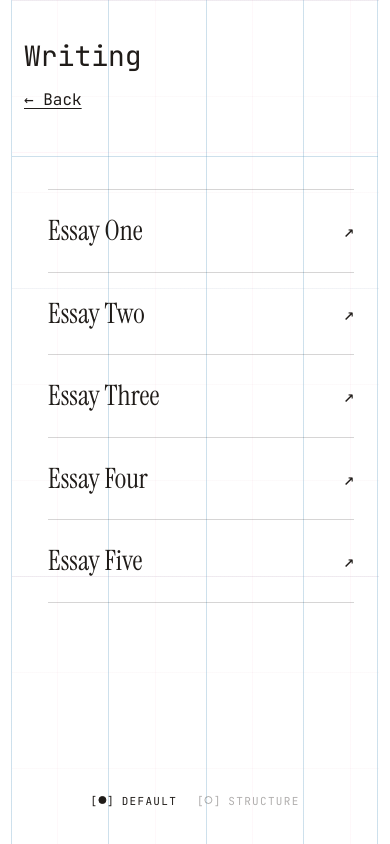
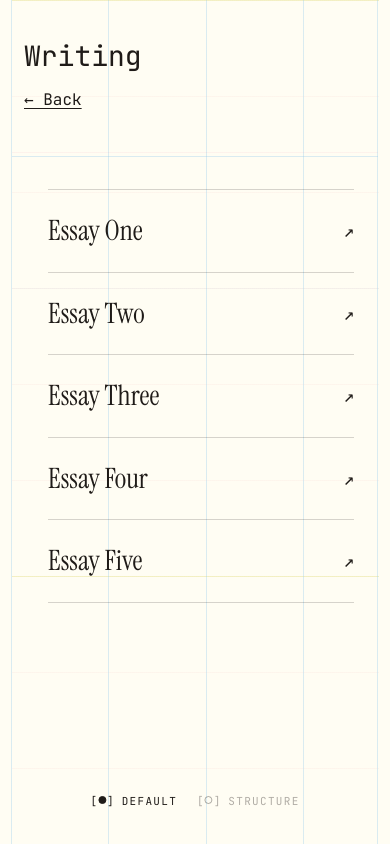
Before and after one commit to elliekimdesign/seohyeonkimkenny, a plain HTML site: page writing.html in a window 390 px wide. Drawn offline with Linux system fonts and the light colour scheme; a web font is replaced by a local one.

Commit message:
Refine grid palette + lemony cream background
- ::selection: sky-accent tint, site-wide
- Grid verticals: remove hot pink, replace with soft baby pink (3 lines)
- Grid horizontals: add bright lemon-yellow accent (288px repeat) on top of baby pink (96px)
- Tune opacities for calmer, tartan-like color mix (yellow 0.20, baby pink 0.35–0.40)
- Background --bg: pure white → #fffdf3 (lemony cream) site-wide

Co-Authored-By: Claude Opus 4.7 (1M context) <noreply@anthropic.com>

```diff
--- a/style.css
+++ b/style.css
@@ -2,7 +2,7 @@
 * { box-sizing: border-box; margin: 0; padding: 0; }
 
 :root {
-  --bg: #ffffff;
+  --bg: #fffdf3;
   --ink: #1f1b18;
   --muted: #b3b3b3;
   --accent: #6ea5c8;
@@ -10,13 +10,23 @@
   --line-soft: rgba(0, 0, 0, 0.015);
   --check-tint: rgba(0, 0, 0, 0.01);
   --line-pink: rgba(230, 75, 130, 0.14);
-  --line-sky: rgba(110, 165, 200, 0.34);
+  --line-sky: rgba(140, 200, 235, 0.32);
   --mono: 'JetBrains Mono', ui-monospace, Menlo, monospace;
   --serif: 'Instrument Serif', Georgia, serif;
   --display: 'Boldonse', 'JetBrains Mono', monospace;
 
   --content-width: 840px;
   --col-gap: 0px;
+}
+
+/* Text selection — sky accent tint, site-wide */
+::selection {
+  background: rgba(110, 165, 200, 0.45);
+  color: var(--ink);
+}
+::-moz-selection {
+  background: rgba(110, 165, 200, 0.45);
+  color: var(--ink);
 }
 
 html, body {
@@ -50,11 +60,11 @@ body {
     /* 2. PINK side verticals — 24px to the left of each inner sky pillar. 3 different dusty tones for tartan check pattern. */
     linear-gradient(to right,
       /* warm dusty rose */
-      transparent calc(27.25% - 25px), rgba(210, 135, 145, 0.09) calc(27.25% - 25px), rgba(210, 135, 145, 0.09) calc(27.25% - 24px), transparent calc(27.25% - 24px),
-      /* deeper dusty mauve */
-      transparent calc(51.5% - 25px),  rgba(190, 115, 140, 0.11) calc(51.5% - 25px),  rgba(190, 115, 140, 0.11) calc(51.5% - 24px),  transparent calc(51.5% - 24px),
-      /* cool dusty pink */
-      transparent calc(75.75% - 25px), rgba(200, 130, 160, 0.08) calc(75.75% - 25px), rgba(200, 130, 160, 0.08) calc(75.75% - 24px), transparent calc(75.75% - 24px)),
+      transparent calc(27.25% - 25px), rgba(245, 200, 200, 0.35) calc(27.25% - 25px), rgba(245, 200, 200, 0.35) calc(27.25% - 24px), transparent calc(27.25% - 24px),
+      /* bright yellow */
+      transparent calc(51.5% - 25px),  rgba(245, 200, 200, 0.35) calc(51.5% - 25px),  rgba(245, 200, 200, 0.35) calc(51.5% - 24px),  transparent calc(51.5% - 24px),
+      /* bright yellow */
+      transparent calc(75.75% - 25px), rgba(245, 200, 200, 0.35) calc(75.75% - 25px), rgba(245, 200, 200, 0.35) calc(75.75% - 24px), transparent calc(75.75% - 24px)),
     /* 4. SKY verticals at 3 / 27.25 / 51.5 / 75.75 / 100 — 4 equal columns of 24.25% each */
     linear-gradient(to right,
       transparent calc(3% - 1px),     var(--line-sky) calc(3% - 1px),     var(--line-sky) 3%,     transparent 3%,
@@ -64,15 +74,12 @@ body {
       transparent calc(100% - 1px),   var(--line-sky) calc(100% - 1px),   var(--line-sky) 100%,   transparent 100%),
     /* 4b. PINK verticals: each sits 96px (≈11.43%) to the left of a sky line for square check pattern */
     linear-gradient(to right,
-      transparent calc(15.82% - 1px), rgba(230, 75, 130, 0.09) calc(15.82% - 1px), rgba(230, 75, 130, 0.09) 15.82%, transparent 15.82%,
-      transparent calc(40.07% - 1px), rgba(230, 75, 130, 0.09) calc(40.07% - 1px), rgba(230, 75, 130, 0.09) 40.07%, transparent 40.07%,
-      transparent calc(64.32% - 1px), rgba(230, 75, 130, 0.09) calc(64.32% - 1px), rgba(230, 75, 130, 0.09) 64.32%, transparent 64.32%,
-      transparent calc(88.57% - 1px), rgba(230, 75, 130, 0.09) calc(88.57% - 1px), rgba(230, 75, 130, 0.09) 88.57%, transparent 88.57%),
-    /* 5. horizontal lines, every 96px — warm pink-tinted neutral, starting from sky line at 3% */
-    linear-gradient(to bottom, rgba(180, 90, 110, 0.05) 1px, transparent 1px),
-    /* 6. horizontal SKY accent (removed — was creating an unwanted thick line) */
-    linear-gradient(to bottom, transparent 1px, transparent 1px),
-    /* 7. horizontal PINK accent (removed — was creating an unwanted thick line) */
+      transparent 0, transparent 100%),
+    /* 5. horizontal lines, every 96px — soft baby pink */
+    linear-gradient(to bottom, rgba(245, 200, 200, 0.20) 1px, transparent 1px),
+    /* 6. horizontal LEMON YELLOW accent — 288px repeat */
+    linear-gradient(to bottom, rgba(255, 250, 0, 0.20) 1px, transparent 1px),
+    /* 7. horizontal accent slot (empty) */
     linear-gradient(to bottom, transparent 1px, transparent 1px);
 
   background-size:
@@ -438,9 +445,9 @@ body.structure-mode .grid-bg {
   background-image:
     /* 2. PINK side verticals — 24px to the left of each inner sky pillar (dusty tones) */
     linear-gradient(to right,
-      transparent calc(27.25% - 25px), rgba(210, 135, 145, 0.11) calc(27.25% - 25px), rgba(210, 135, 145, 0.11) calc(27.25% - 24px), transparent calc(27.25% - 24px),
-      transparent calc(51.5% - 25px),  rgba(190, 115, 140, 0.13) calc(51.5% - 25px),  rgba(190, 115, 140, 0.13) calc(51.5% - 24px),  transparent calc(51.5% - 24px),
-      transparent calc(75.75% - 25px), rgba(200, 130, 160, 0.10) calc(75.75% - 25px), rgba(200, 130, 160, 0.10) calc(75.75% - 24px), transparent calc(75.75% - 24px)),
+      transparent calc(27.25% - 25px), rgba(245, 200, 200, 0.40) calc(27.25% - 25px), rgba(245, 200, 200, 0.40) calc(27.25% - 24px), transparent calc(27.25% - 24px),
+      transparent calc(51.5% - 25px),  rgba(245, 200, 200, 0.40) calc(51.5% - 25px),  rgba(245, 200, 200, 0.40) calc(51.5% - 24px),  transparent calc(51.5% - 24px),
+      transparent calc(75.75% - 25px), rgba(245, 200, 200, 0.40) calc(75.75% - 25px), rgba(245, 200, 200, 0.40) calc(75.75% - 24px), transparent calc(75.75% - 24px)),
     /* 4. SKY verticals at 3 / 27.25 / 51.5 / 75.75 / 100 — STRONGER, 4 equal columns */
     linear-gradient(to right,
       transparent calc(3% - 1px),     rgba(110, 165, 200, 0.7) calc(3% - 1px),     rgba(110, 165, 200, 0.7) 3%,     transparent 3%,
@@ -450,16 +457,13 @@ body.structure-mode .grid-bg {
       transparent calc(100% - 1px),   rgba(110, 165, 200, 0.7) calc(100% - 1px),   rgba(110, 165, 200, 0.7) 100%,   transparent 100%),
     /* 4b. PINK verticals — 96px to the left of each sky pillar */
     linear-gradient(to right,
-      transparent calc(15.82% - 1px), rgba(230, 75, 130, 0.08) calc(15.82% - 1px), rgba(230, 75, 130, 0.08) 15.82%, transparent 15.82%,
-      transparent calc(40.07% - 1px), rgba(230, 75, 130, 0.08) calc(40.07% - 1px), rgba(230, 75, 130, 0.08) 40.07%, transparent 40.07%,
-      transparent calc(64.32% - 1px), rgba(230, 75, 130, 0.08) calc(64.32% - 1px), rgba(230, 75, 130, 0.08) 64.32%, transparent 64.32%,
-      transparent calc(88.57% - 1px), rgba(230, 75, 130, 0.08) calc(88.57% - 1px), rgba(230, 75, 130, 0.08) 88.57%, transparent 88.57%),
-    /* 5. horizontal 96px ROW (kept as default) */
-    linear-gradient(to bottom, rgba(180, 90, 110, 0.05) 1px, transparent 1px),
+      transparent 0, transparent 100%),
+    /* 5. horizontal 96px ROW — soft baby pink (kept as default) */
+    linear-gradient(to bottom, rgba(245, 200, 200, 0.20) 1px, transparent 1px),
     /* 6. horizontal SKY 288px section (kept as default) */
     linear-gradient(to bottom, rgba(110, 165, 200, 0.14) 1px, transparent 1px),
-    /* 7. horizontal PINK 576px (kept as default) */
-    linear-gradient(to bottom, rgba(230, 75, 130, 0.10) 1px, transparent 1px);
+    /* 7. horizontal LEMON YELLOW 576px (was pink) */
+    linear-gradient(to bottom, rgba(255, 250, 0, 0.20) 1px, transparent 1px);
 
   background-size:
     100% 100%,
@@ -672,16 +676,13 @@ body.inspect-mode .mode-btn.is-active::before {
         transparent calc(97% - 1px), var(--line-sky) calc(97% - 1px), var(--line-sky) 97%, transparent 97%),
       /* 1b. PINK verticals — softer on mobile to reduce check pattern density */
       linear-gradient(to right,
-        transparent calc(15% - 1px), rgba(230, 75, 130, 0.04) calc(15% - 1px), rgba(230, 75, 130, 0.04) 15%, transparent 15%,
-        transparent calc(40% - 1px), rgba(230, 75, 130, 0.04) calc(40% - 1px), rgba(230, 75, 130, 0.04) 40%, transparent 40%,
-        transparent calc(65% - 1px), rgba(230, 75, 130, 0.04) calc(65% - 1px), rgba(230, 75, 130, 0.04) 65%, transparent 65%,
-        transparent calc(90% - 1px), rgba(230, 75, 130, 0.04) calc(90% - 1px), rgba(230, 75, 130, 0.04) 90%, transparent 90%),
-      /* 5. horizontal lines — warm pink-tinted neutral, softer on mobile */
-      linear-gradient(to bottom, rgba(180, 90, 110, 0.03) 1px, transparent 1px),
+        transparent 0, transparent 100%),
+      /* 5. horizontal lines — soft baby pink, softer on mobile */
+      linear-gradient(to bottom, rgba(245, 200, 200, 0.14) 1px, transparent 1px),
       /* 6. horizontal sky accent — softer */
       linear-gradient(to bottom, rgba(110, 165, 200, 0.08) 1px, transparent 1px),
-      /* 7. horizontal pink accent — softer */
-      linear-gradient(to bottom, rgba(230, 75, 130, 0.05) 1px, transparent 1px);
+      /* 7. horizontal LEMON YELLOW accent — was pink */
+      linear-gradient(to bottom, rgba(255, 250, 0, 0.20) 1px, transparent 1px);
     background-size:
       100% 100%,
       100% 100%,
```
